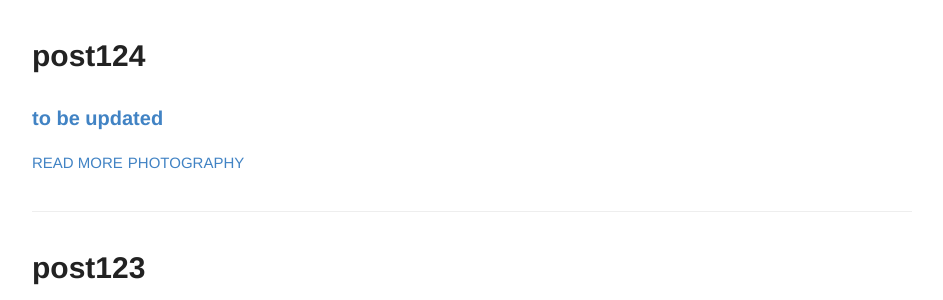
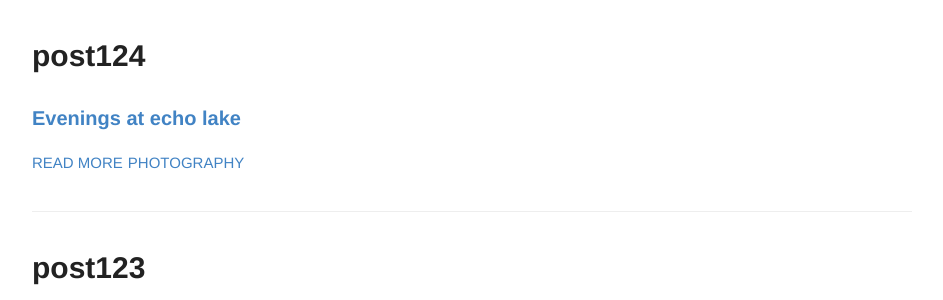
Before and after one commit to rsk/rsk.github.io, a Jekyll site: the page built from index.html, in a window 1280 px wide and 900 px high, scrolled down 1325 px. Shown: the part 153-453 px from the top of the window, without its empty margins (168-1111 px from the left). Built offline with Jekyll 4.4.1, drawn with Linux system fonts in a browser that asks for light colours.

Commit message:
Update 2020-6-06-post124.md

```diff
--- a/_posts/2020-6-06-post124.md
+++ b/_posts/2020-6-06-post124.md
@@ -2,7 +2,7 @@
 layout: post
 title: post124
 number: 124
-excerpt: to be updated
+excerpt: Evenings at echo lake
 tags:
   - photography
 
```
